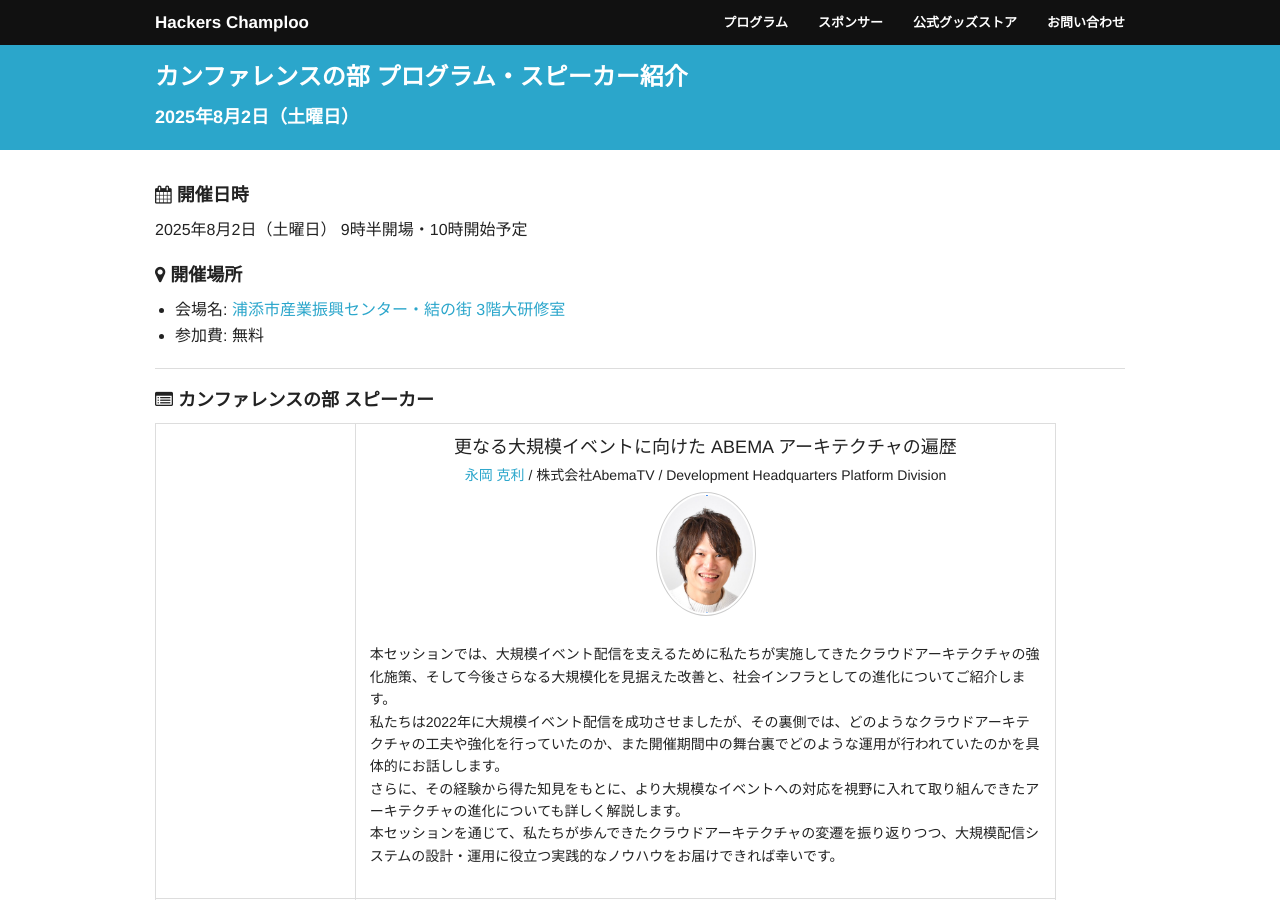
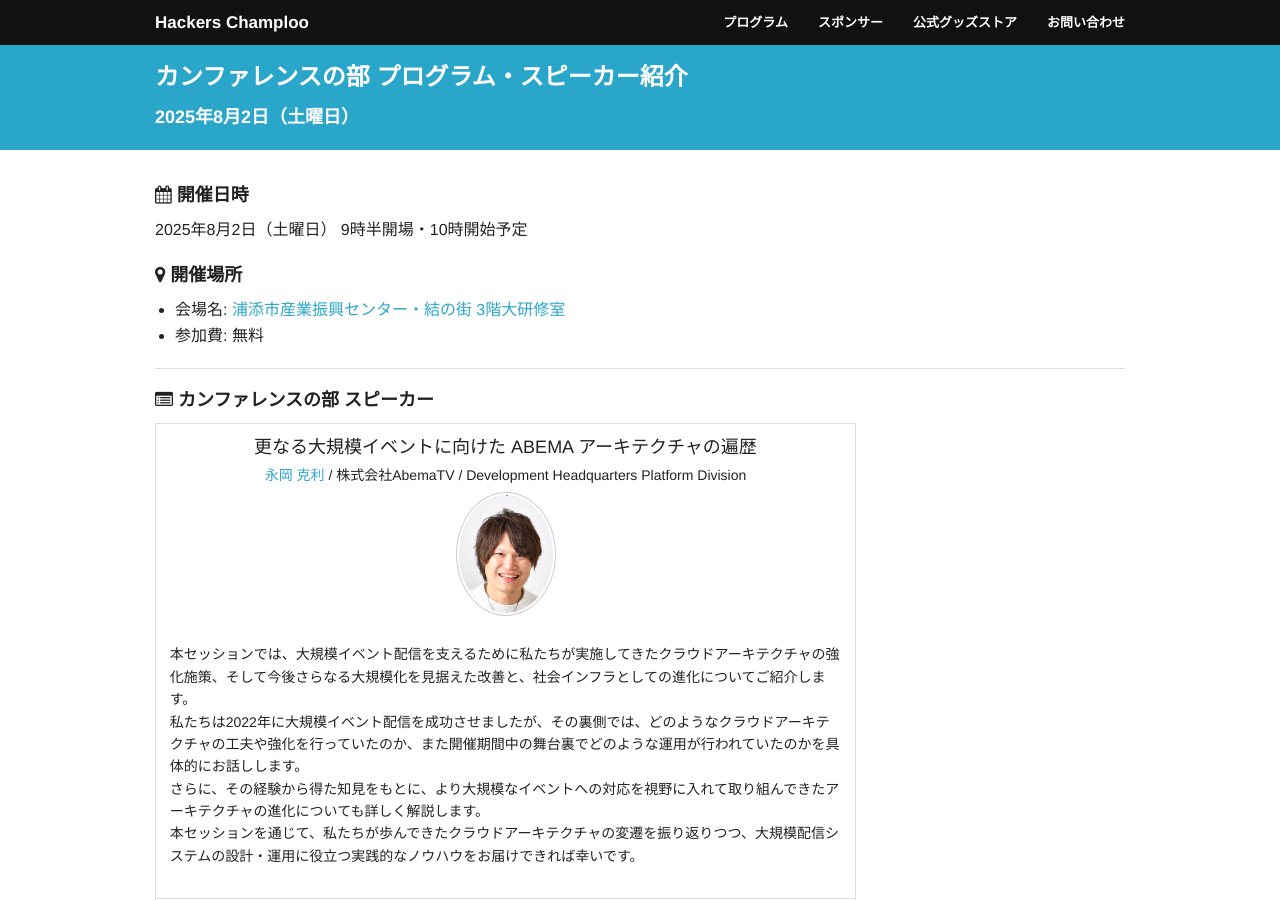
Before and after one commit to hackers-champloo/hackers-champloo.github.io, a Jekyll site: the page built from 2025/program.md, in a window 1280 px wide and 900 px high. Built offline with Jekyll 4.4.1, drawn with Linux system fonts in a browser that asks for light colours; nearby versions of some CDN libraries.

Commit message:
fix miss tag

```diff
--- a/2025/program.md
+++ b/2025/program.md
@@ -26,7 +26,6 @@ description: 2025年8月2日（土曜日）
   <table>
     <tbody>
       <tr>
-        <th></th>
         <td>
           <p class="track-title">更なる大規模イベントに向けた ABEMA アーキテクチャの遍歴</p>
           <p class="track-speaker">
@@ -45,7 +44,6 @@ description: 2025年8月2日（土曜日）
       </tr>
 
       <tr>
-        <th></th>
         <td>
           <p class="track-title">開発と管理の視点でサイバーエージェントの最新AI利活用状況を紹介！</p>
           <p class="track-speaker">
@@ -65,7 +63,6 @@ description: 2025年8月2日（土曜日）
       </tr>
 
       <tr>
-        <th></th>
         <td>
           <p class="track-title">ジンジャー(jinjer)サービスを支える沖縄の開発拠点について</p>
           <p class="track-speaker">
@@ -82,7 +79,6 @@ description: 2025年8月2日（土曜日）
       </tr>
 
       <tr>
-        <th></th>
         <td>
           <p class="track-title">一人目エンジニアからCTOまで、倒産で学んだリアルな話（仮）</p>
           <p class="track-speaker">
```
